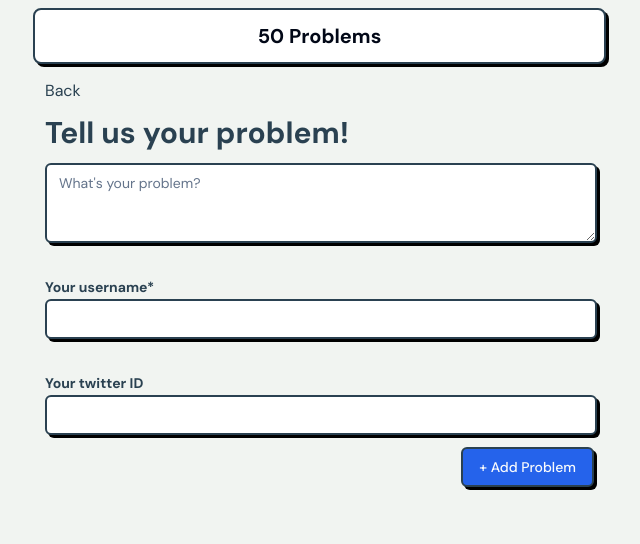
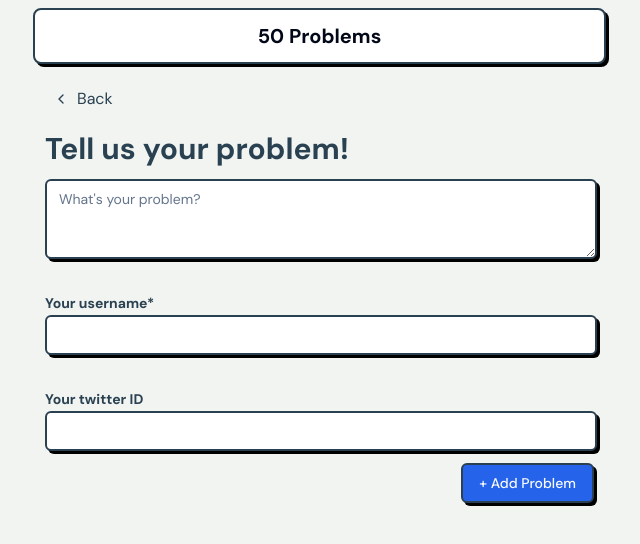
Before and after one commit to ricoputrap/50-problems, a Next.js app: page /problem/add in a window 1280 px wide. Shown: the top 544 px of the page, without its empty margins (319-959 px from the left). Built offline with nearby package versions, Linux system fonts and the light colour scheme; no server answers.

Commit message:
[PROB-13] feat: implement reusable back button component and use it to go back from Add Problem page to Home page

```diff
--- a/src/app/problem/layout.tsx
+++ b/src/app/problem/layout.tsx
@@ -1,3 +1,5 @@
+import ButtonBack from "@/components/ButtonBack";
+
 interface Props {
   children: React.ReactNode;
 }
@@ -5,7 +7,9 @@ interface Props {
 export default function ProblemLayout({ children }: Props) {
   return (
     <div className="px-3 pt-3">
-      <div className="mb-3">Back</div>
+      <div className="mb-3">
+        <ButtonBack />
+      </div>
       {children}
     </div>
   )
--- /dev/null
+++ b/src/components/ButtonBack.tsx
@@ -0,0 +1,30 @@
+'use client'
+
+import React from 'react'
+import { ChevronLeft } from 'lucide-react'
+import { cn } from '@/lib/utils'
+import { useRouter } from 'next/navigation'
+
+const ButtonBack: React.FC = () => {
+  const router = useRouter();
+
+  const handleClick = () => {
+    router.back();
+  }
+
+  return (
+    <div
+      onClick={handleClick}
+      className={cn(
+        "w-fit pl-2 pr-3 py-2 rounded-md ",
+        "flex items-center gap-2",
+        "cursor-pointer hover:bg-slate-200"
+      )}
+    >
+      <ChevronLeft className="h-4 w-4" />
+      Back
+    </div>
+  )
+}
+
+export default ButtonBack
```
